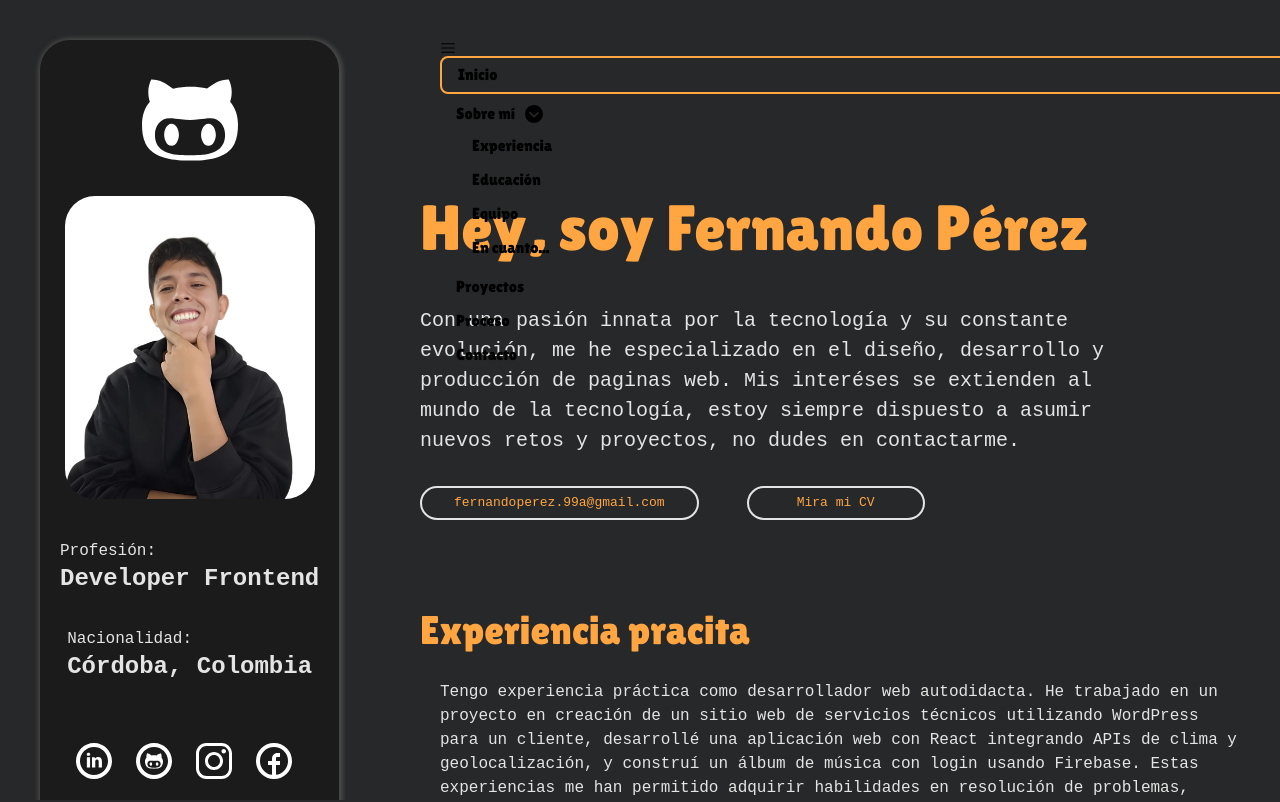
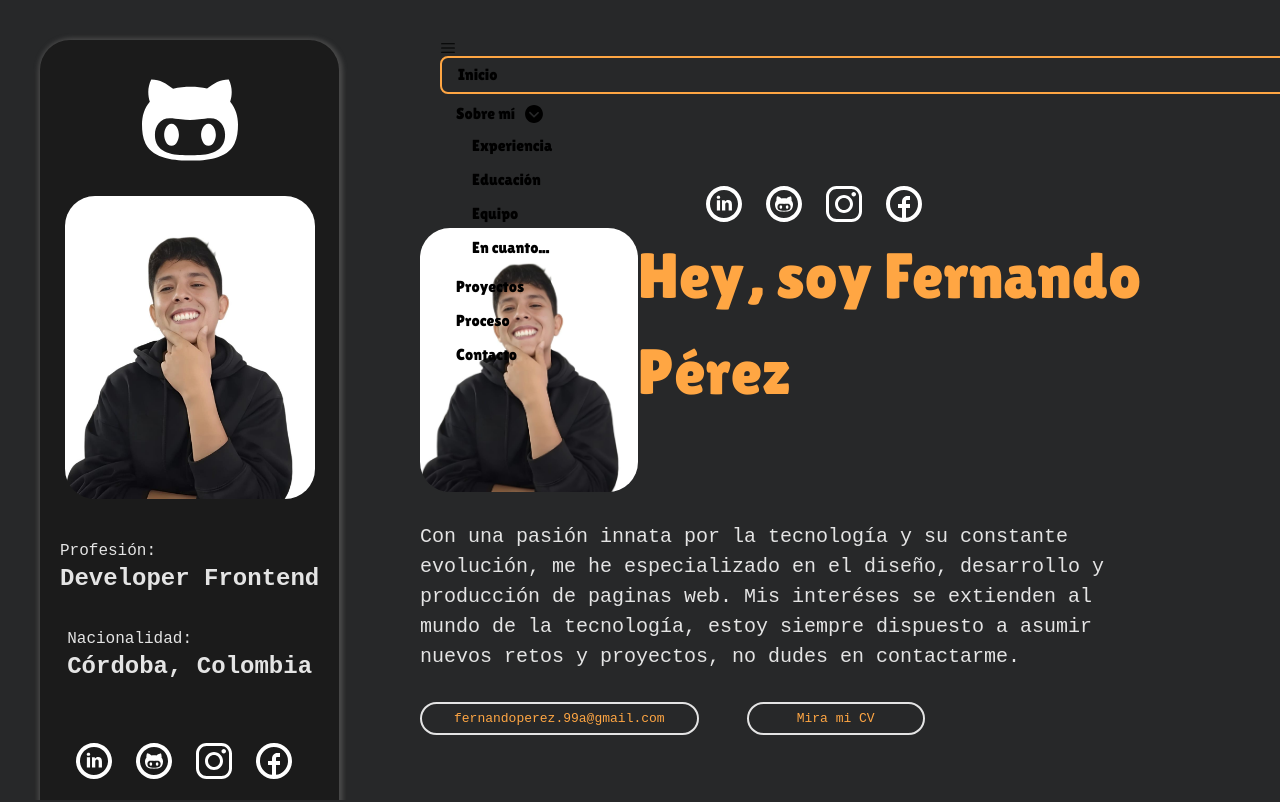
Before and after one commit to Nano1408/my-portfolio, a React (Vite) app: page / in a window 1280 px wide. Shown: the top 802 px of the page. Built offline with nearby package versions, Linux system fonts and the light colour scheme; no server answers; a web font is replaced by a local one.

Commit message:
update responsive portfolio

```diff
--- a/src/components/Me.jsx
+++ b/src/components/Me.jsx
@@ -1,13 +1,26 @@
 import React from "react";
-import '@styles/me.css'
-import '@fontsource/lilita-one';
-import '@fontsource-variable/inconsolata';
+import "@styles/me.css";
+import "@fontsource/lilita-one";
+import "@fontsource-variable/inconsolata";
+import Social from "../social/Social";
 
 const Me = () => {
   return (
-    <div className="w-[800px] mt-40">
+    <div className="container_me w-[800px] mt-40">
       <section id="me">
+        <Social />
+        <div className="name_fernando_profile flex">
+          {/* la imagen solo aparece cuando es tamaño maximo de 1200px */}
+          <picture className="img_profile">
+              <img
+                className="resposive_image"
+                src="/profile_photo.jpg"
+                alt="profile_photo"
+              />
+            </picture>
             <h1 className="title">Hey, soy Fernando Pérez</h1>
+        </div>
+
         <p className="descritpion">
           Con una pasión innata por la tecnología y su constante evolución, me
           he especializado en el diseño, desarrollo y producción de paginas web.
@@ -17,8 +30,10 @@ const Me = () => {
       </section>
 
       {/* botones para el CV */}
-        <section className="w-full flex">
-            <button className="btn-cv mr-12 px-8">fernandoperez.99a@gmail.com</button>
+      <section className="container_cv_mail w-full flex">
+        <button className="btn-cv mr-12 px-8">
+          fernandoperez.99a@gmail.com
+        </button>
         <button className="btn-cv px-12">Mira mi CV</button>
       </section>
     </div>
```
Lines whose indentation alone changed are shown as unchanged.
